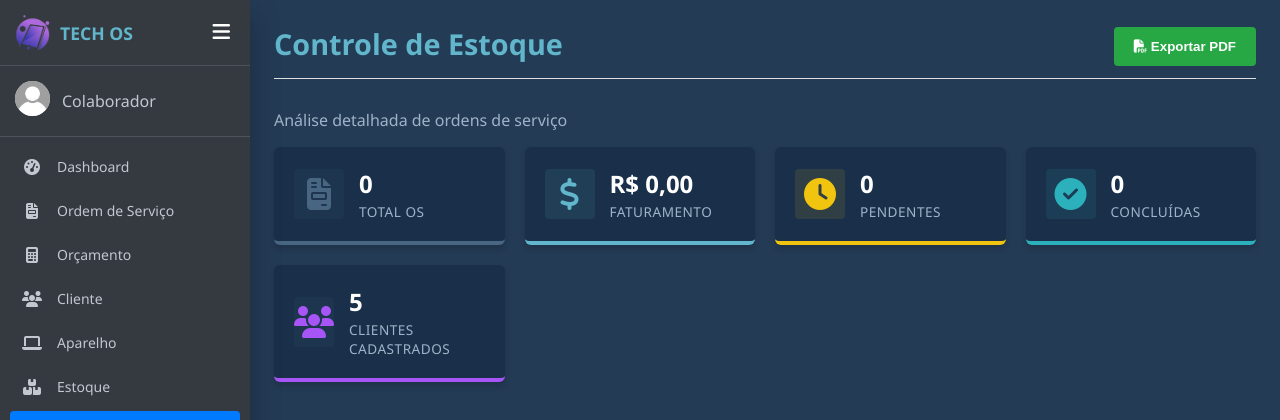
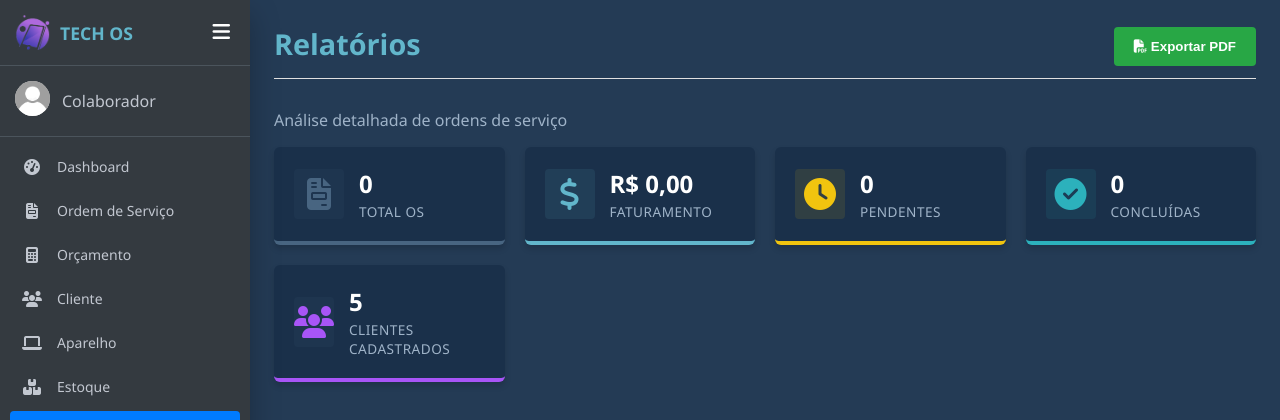
Before and after one commit to thayanecalistro/TechOs, a PHP site: page /relatorio.php in a window 1280 px wide. Shown: the top 420 px of the page. Run offline with PHP 8.4, Linux system fonts and the light colour scheme; data comes from the database, SQL or seed files in the repository; data that the repository does not hold is empty; some libraries are stand-ins or nearby versions.

Commit message:
Update relatorio.php

```diff
--- a/relatorio.php
+++ b/relatorio.php
@@ -32,7 +32,7 @@ $atividades_recentes = $dados['atividades'];
         <!-- HEADER -->
         <div class="os-header">
             <div>
-                <h2>Controle de Estoque</h2>
+                <h2>Relatórios</h2>
 
             </button>
             </div>
```
